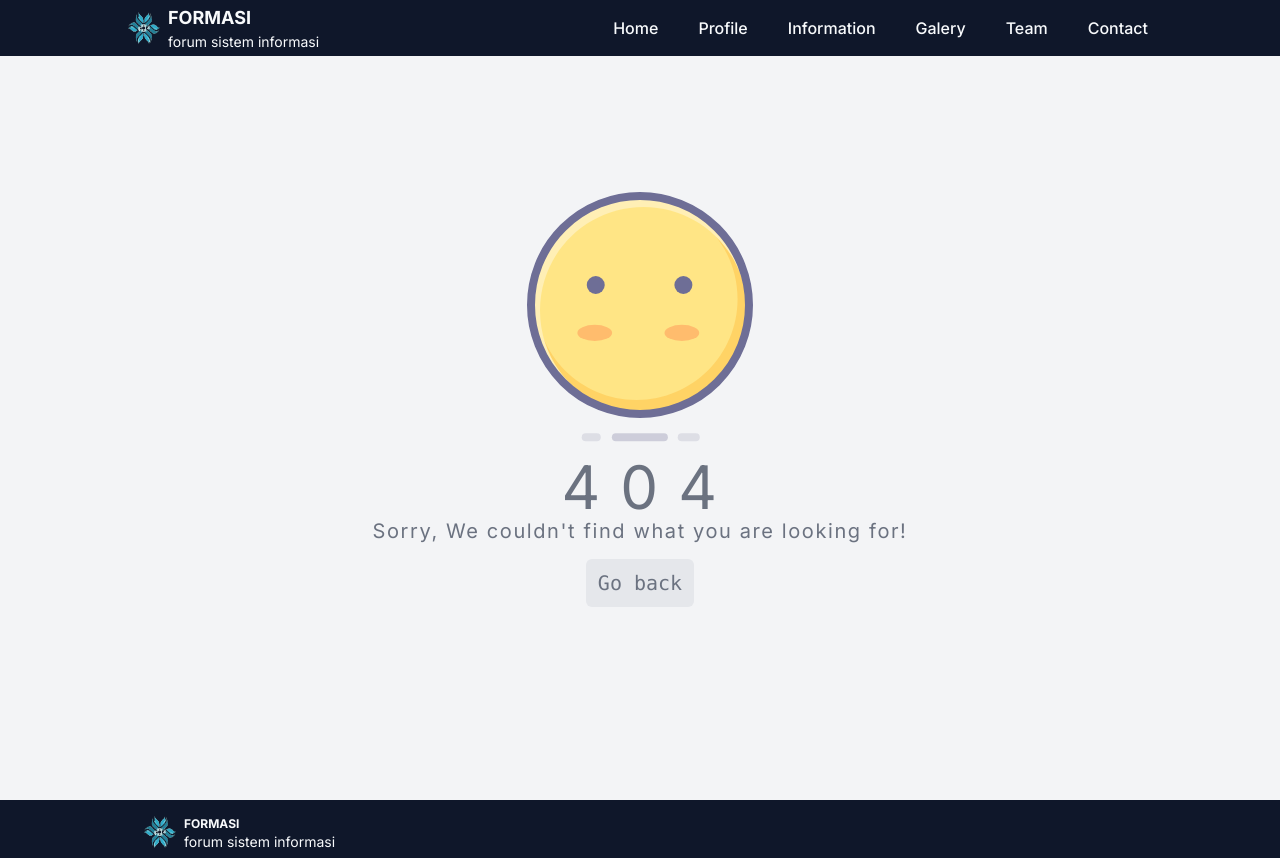
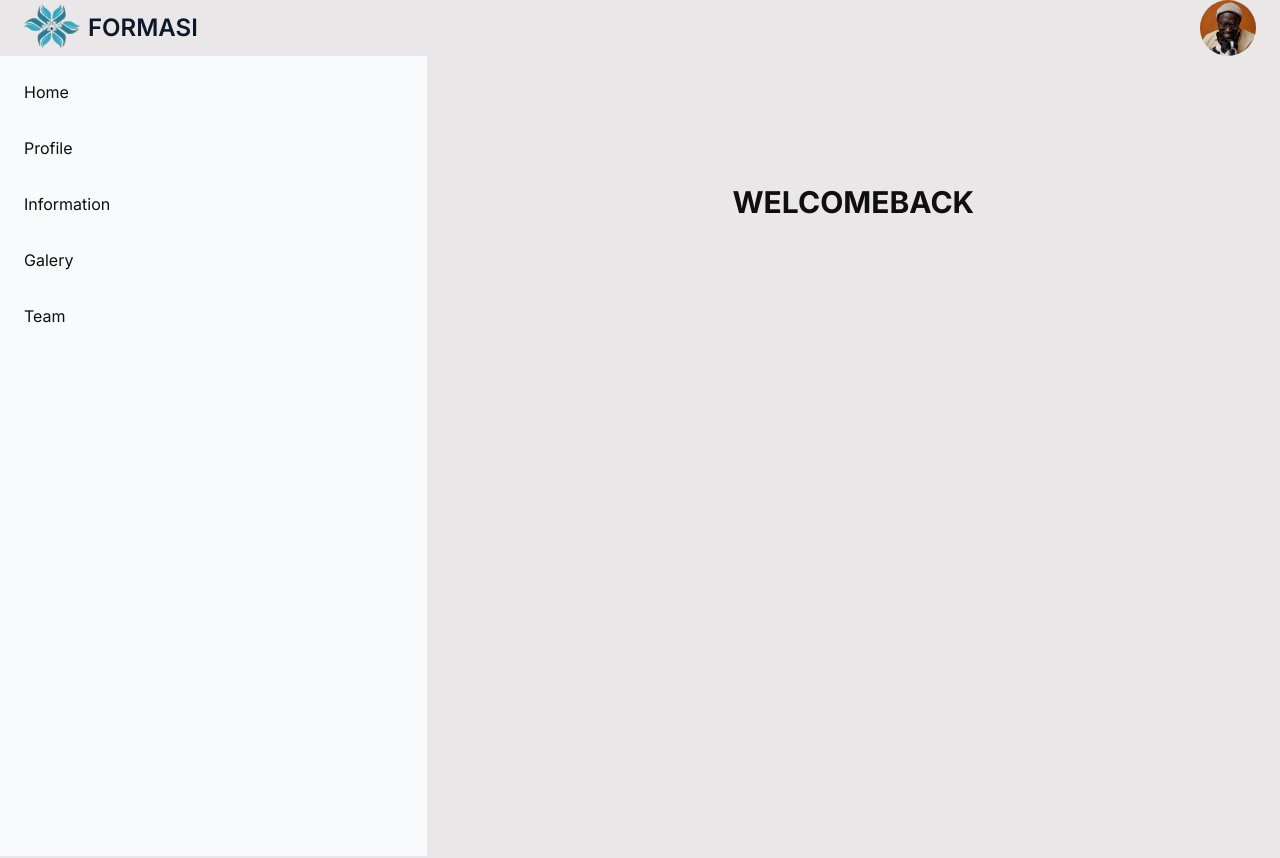
Before and after one commit to Romzyyy/formasi, a Next.js app: page /dashboard in a window 1280 px wide. Before the commit this address had no page. Shown: the top 858 px of the page. Built offline with nearby package versions, Linux system fonts and the light colour scheme.

Commit message:
feat: add dashboard page

```diff
--- /dev/null
+++ b/src/app/dashboard/layout.jsx
@@ -0,0 +1,16 @@
+import "./../globals.css";
+
+export const metadata = {
+  title: "Dashboard admin",
+  description: "formasi uniba",
+  icons: {
+    icon: ["/favicon.ico?v-4"],
+    apple: ["/apple-touch-icon.png?v-4"],
+    shortcut: ["/apple-touch-icon.png"],
+  },
+  manifest: "/site.webmanifest",
+};
+
+export default function DashboarLayout({ children }) {
+  return <main>{children}</main>;
+}
--- /dev/null
+++ b/src/app/dashboard/page.jsx
@@ -0,0 +1,42 @@
+import Image from 'next/image'
+import React from 'react'
+
+const navigationSide = [
+    { name: "Home", href: "Home" },
+    { name: "Profile", href: "Profile" },
+    { name: "Information", href: "Information" },
+    { name: "Galery", href: "Galery" },
+    { name: "Team", href: "Team" },
+  ];
+
+export default function Dashboard() {
+  return (
+    <div className='w-screen'>
+        <div className='flex justify-between w-full h-14 px-6'>
+            <div className='flex items-center gap-2'>
+                <div className='w-14 h-14'>
+                <Image className='object-cover mt-1' src={"/logo.png"} width={100} height={100}/>
+                </div>
+                <p className='text-2xl font-semibold text-slate-900'>FORMASI</p>
+            </div>
+            <div className='w-14 h-14'>
+                <Image className='object-cover object-top h-full rounded-full' src={"/asd1.jpg"} width={100} height={100}/>
+            </div>
+        </div>
+        <div className='flex'>
+            <div className='w-1/3 bg-slate-50 h-screen'>
+                <ul className='flex flex-col gap-4 cursor-pointer mx-4 mt-4 '>
+                    {navigationSide.map((item)=>(
+                       <li key={item.name} className=' p-2 rounded-md active:bg-slate-100'>
+                        <a href={item.href}>{item.name}</a>
+                       </li>
+                    ))}
+                </ul>
+            </div>
+            <div className='mt-32 mx-auto'>
+                <h1 className='font-bold text-3xl'>WELCOMEBACK</h1>
+            </div>
+        </div>
+    </div>
+  )
+}
--- a/src/app/layout.jsx
+++ b/src/app/layout.jsx
@@ -1,7 +1,5 @@
-import Footer from '@/components/Footer'
 import './globals.css'
 import { Inter } from 'next/font/google'
-import Navbar from '@/components/Navbar'
 
 const inter = Inter({ subsets: ['latin'] })
 
@@ -22,9 +20,7 @@ export default function RootLayout({ children }) {
             <link rel="icon" href="/logo.png" type="image/png" sizes="32x32" />
             <body className={inter.className}>
                 <main className="m-auto w-full">
-                    <Navbar />
                     {children}
-                    <Footer />
                 </main>
             </body>
         </html>
--- a/src/app/page.jsx
+++ b/src/app/page.jsx
@@ -3,15 +3,22 @@ import About from "@/components/About";
 import Galery from "@/components/Galery";
 import Avatar from "@/components/Avatar";
 import Card from "@/components/Card";
+import Navbar from "@/components/Navbar";
+import Footer from "@/components/Footer";
 
 export default function Home() {
   return (
+
     <main className="flex min-h-screen flex-col items-center justify-center">
+    <Navbar/>
       <Slider />
       <About />
       <Card />
       <Galery />
       <Avatar />
+    <Footer/>
     </main>
+
+
   );
 }
```
Also changed, not shown: jsconfig.json (+4 -4 lines).
